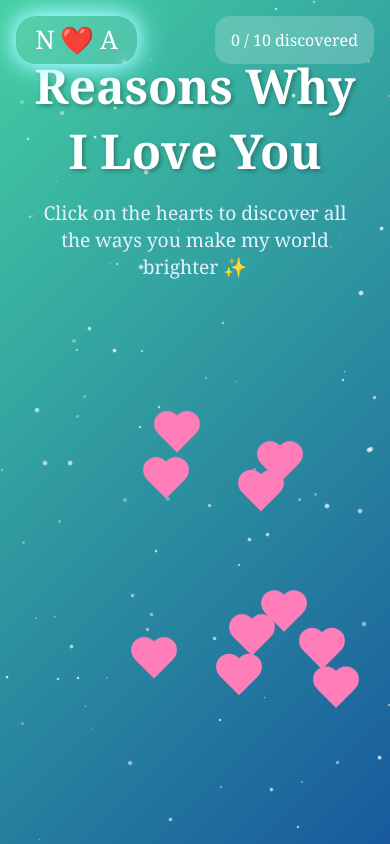
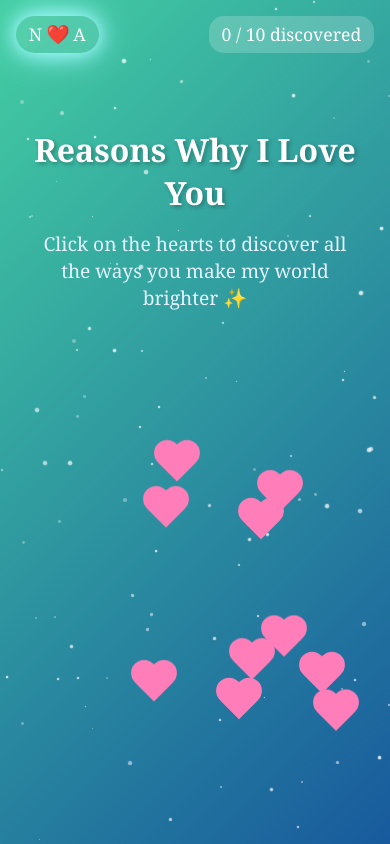
Before and after one commit to Muhammad-Nabeel-Asif/Muhammad-Nabeel-Asif.github.io, a plain HTML site: page index.html in a window 390 px wide. Drawn offline with Linux system fonts and the light colour scheme.

Commit message:
Update index.html

```diff
--- a/index.html
+++ b/index.html
@@ -225,6 +225,24 @@
       from { opacity: 0; transform: translateY(30px); }
       to { opacity: 1; transform: translateY(0); }
     }
+
+  @media (max-width: 600px) {
+  .initials-symbol,
+  .counter {
+    font-size: 1.1rem;
+    padding: 0.4rem 0.8rem;
+  }
+
+  .main-title {
+    font-size: 2rem;
+    margin-top: 4rem; /* Push title down to avoid overlap */
+  }
+
+  .container {
+    padding-top: 4rem; /* Extra space for fixed header items */
+  }
+}
+
   </style>
 </head>
 <body>
```
